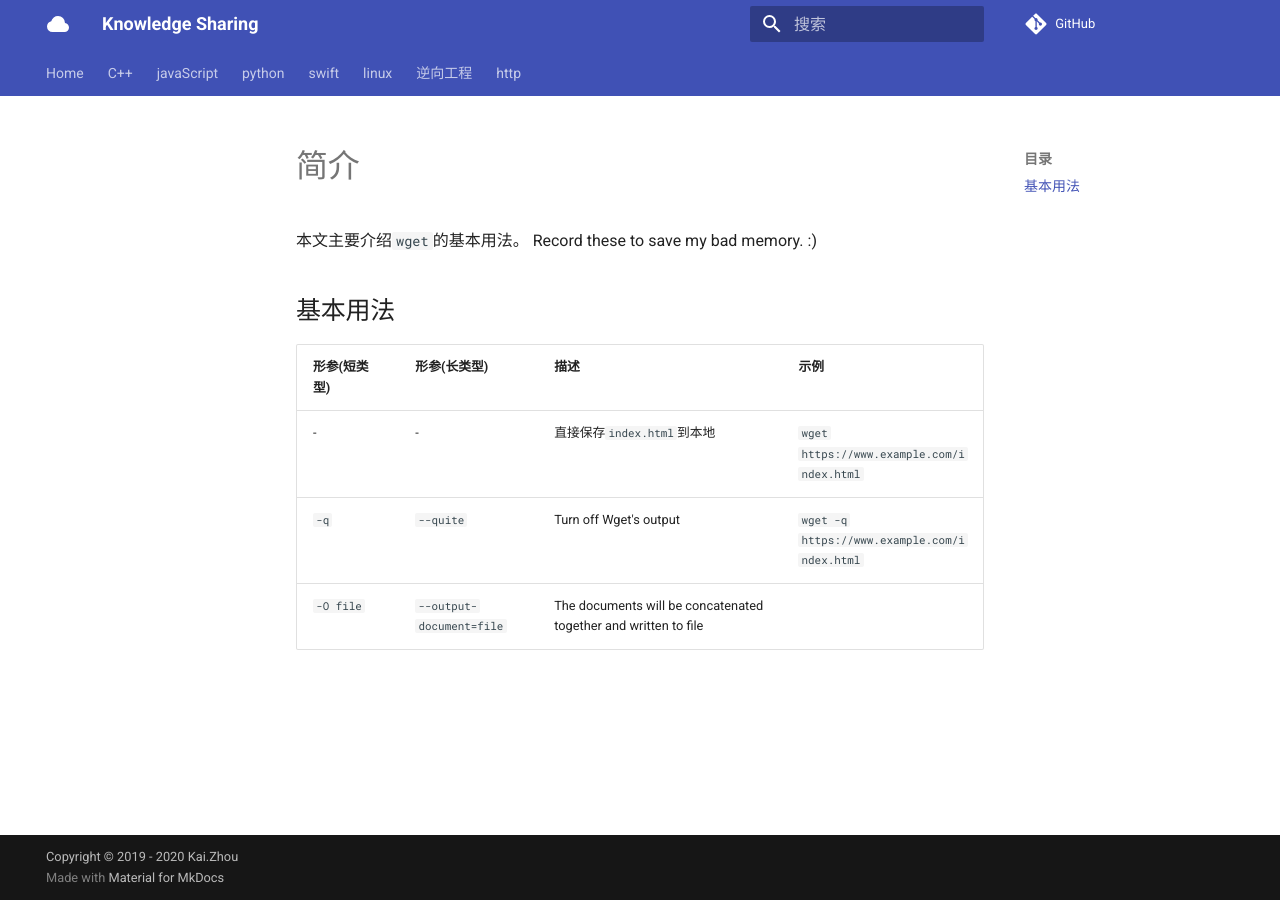
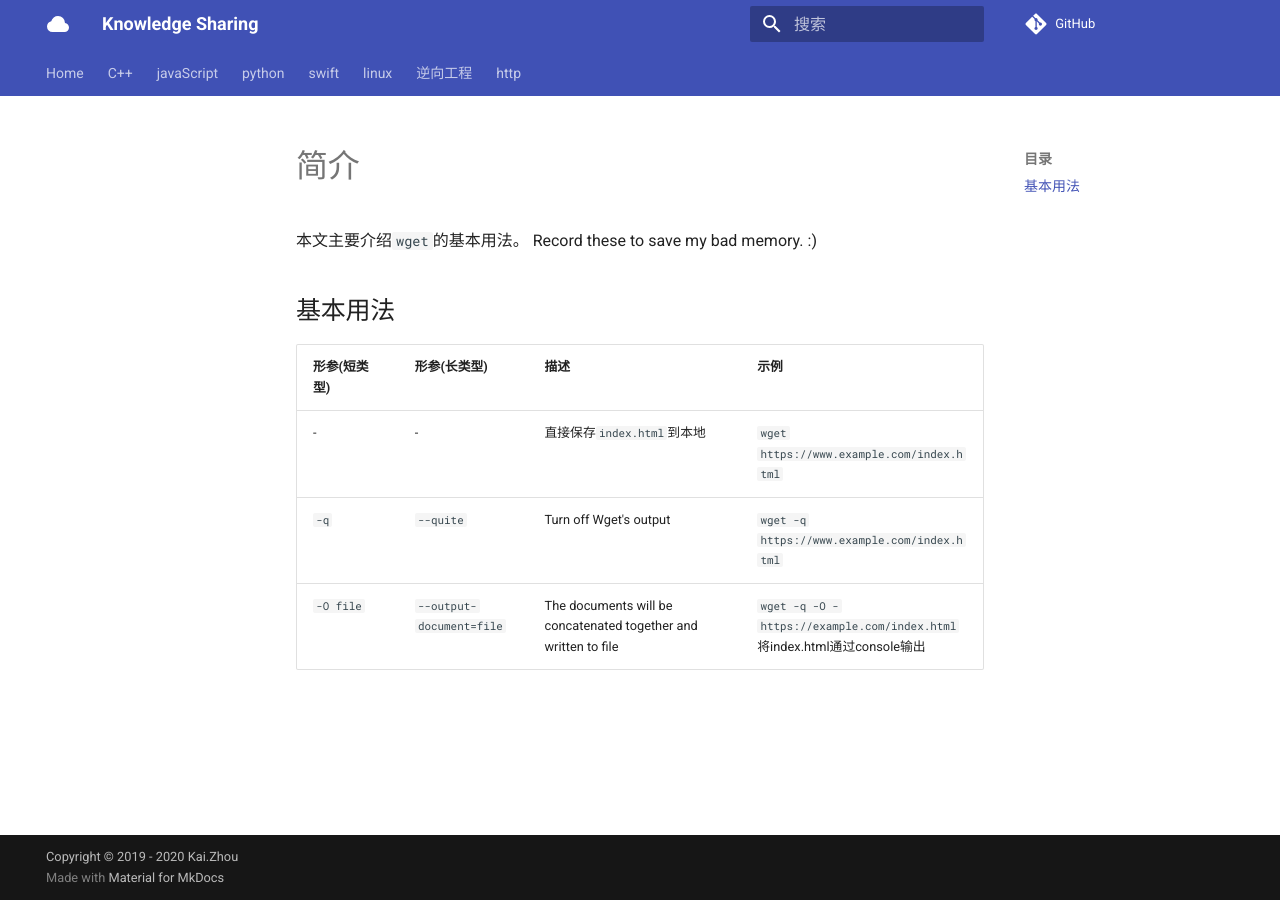
Before and after one commit to zhoukaidev/ks_blog, an MkDocs documentation site: the page built from docs/shell/linux/tools/wget.md, in a window 1280 px wide. Built offline with MkDocs 1.6.1 and Material for MkDocs 9.7.7, drawn with Linux system fonts in a browser that asks for light colours; comment, search, counter and statistics services are not loaded.

Commit message:
Update wget.md

```diff
--- a/docs/shell/linux/tools/wget.md
+++ b/docs/shell/linux/tools/wget.md
@@ -8,4 +8,4 @@
 |----------------|-----------------|-----------|------------|
 | -          |    -               | 直接保存`index.html`到本地  | `wget https://www.example.com/index.html` |
 | `-q`      | `--quite`     | Turn off Wget's output   | `wget -q https://www.example.com/index.html`  |
-| `-O file`      | `--output-document=file` | The documents will be concatenated together and written to file |
+| `-O file`      | `--output-document=file` | The documents will be concatenated together and written to file | `wget -q -O - https://example.com/index.html` 将index.html通过console输出 |
```
